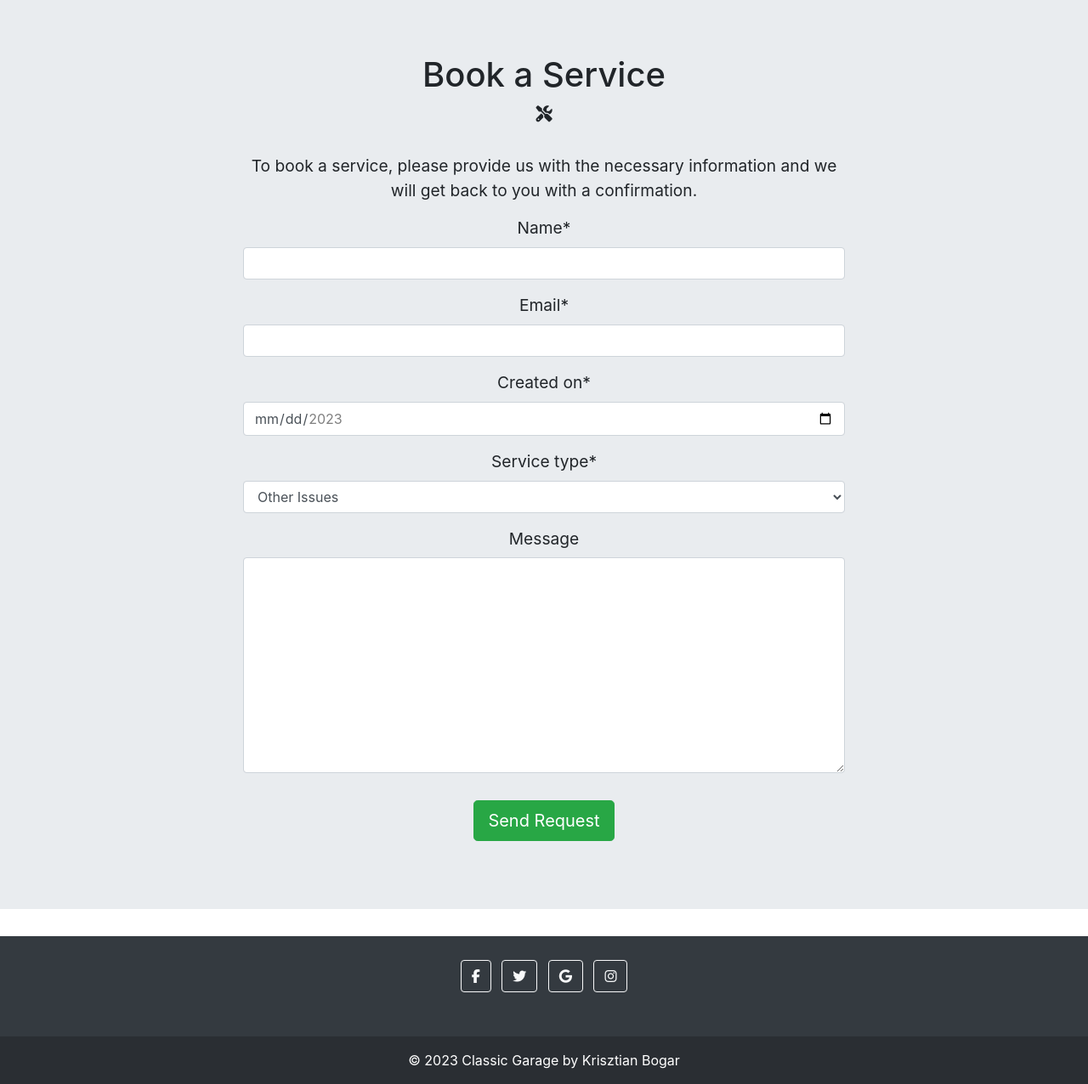
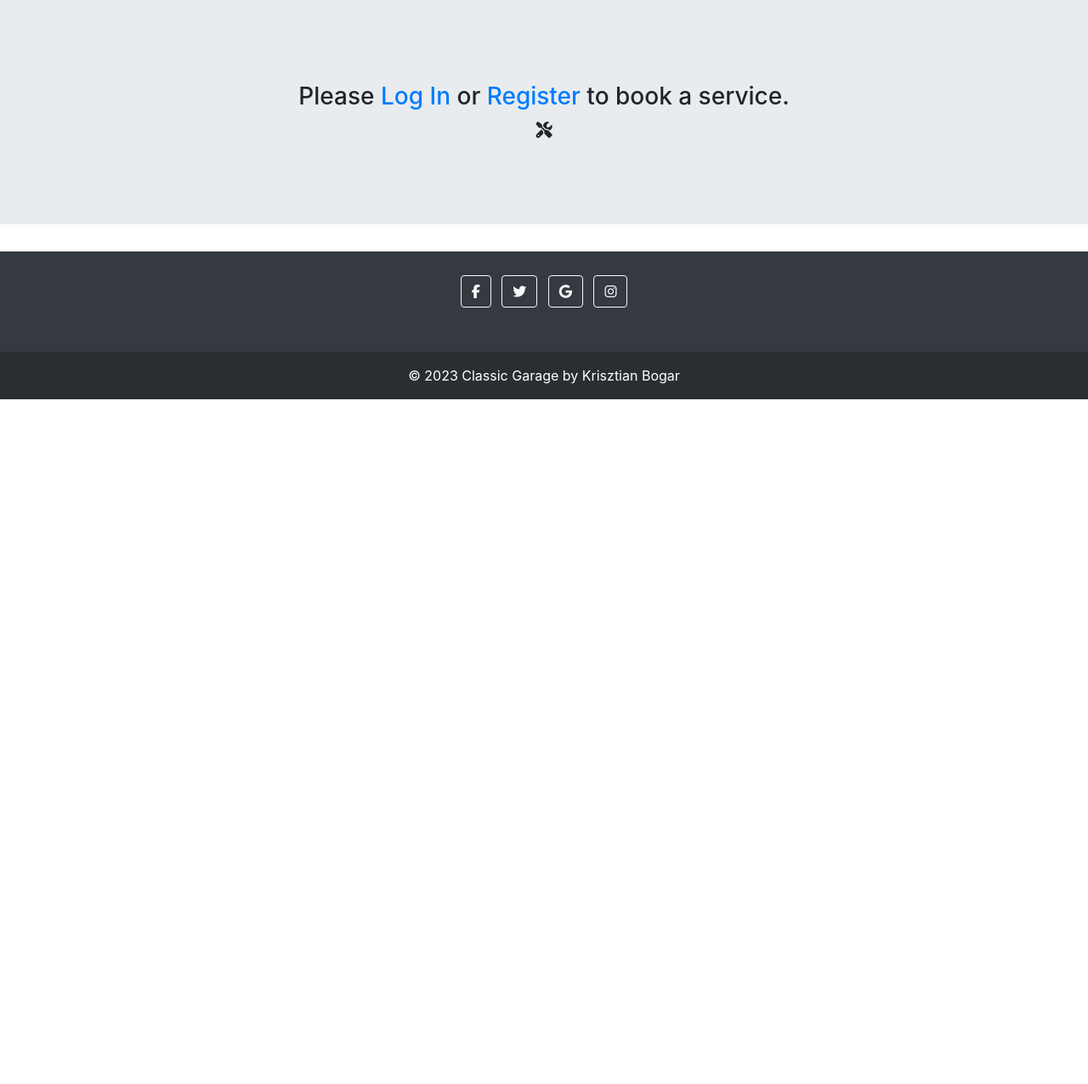
Before and after one commit to kbogar/classic-garage, a Django app: page /book_service/ in a window 1280 px wide. Shown: the part 86-1362 px from the top of the page at 85% size. After the commit the page ends 556 px from the top, so only its background shows below. Run offline with Django 3.2, Linux system fonts and the light colour scheme; some libraries are stand-ins or nearby versions; grey boxes are pictures that could not be loaded.

Commit message:
modify bookservice page to just registered users can book services

```diff
--- a/templates/book_service.html
+++ b/templates/book_service.html
@@ -3,6 +3,8 @@
 {% block content %}
 {% load crispy_forms_tags %}
 
+<!-- user have to sign in before he can book a service -->
+{% if user.is_authenticated %}
 <div class="jumbotron jumbotron-fluid info-container">
     <div class="container">
         <h1>Book a Service</h1>
@@ -19,5 +21,15 @@
         </div>
     </div>
 </div>
-
+{% else %}
+<div class="jumbotron jumbotron-fluid info-container">
+    <div class="container">
+        <div class="alert col-10 offset-1 col-md-8 offset-md-2 mt-3 p-3" role="alert">
+            <h3 class="text-center">Please<a href="{% url 'account_login' %}"> Log In</a> or <a
+                    href="{% url 'account_signup' %}">Register</a> to book a service.</h3>
+            <i class="fa-solid fa-screwdriver-wrench"></i>
+        </div>
+    </div>
+</div>
+{% endif %}
 {% endblock %}
```
